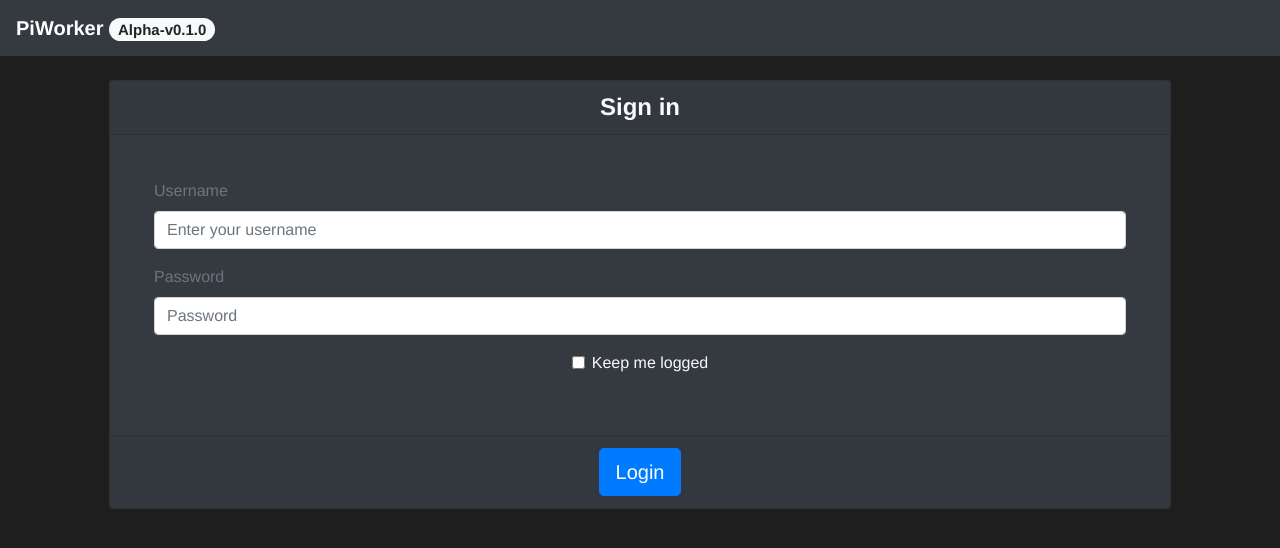
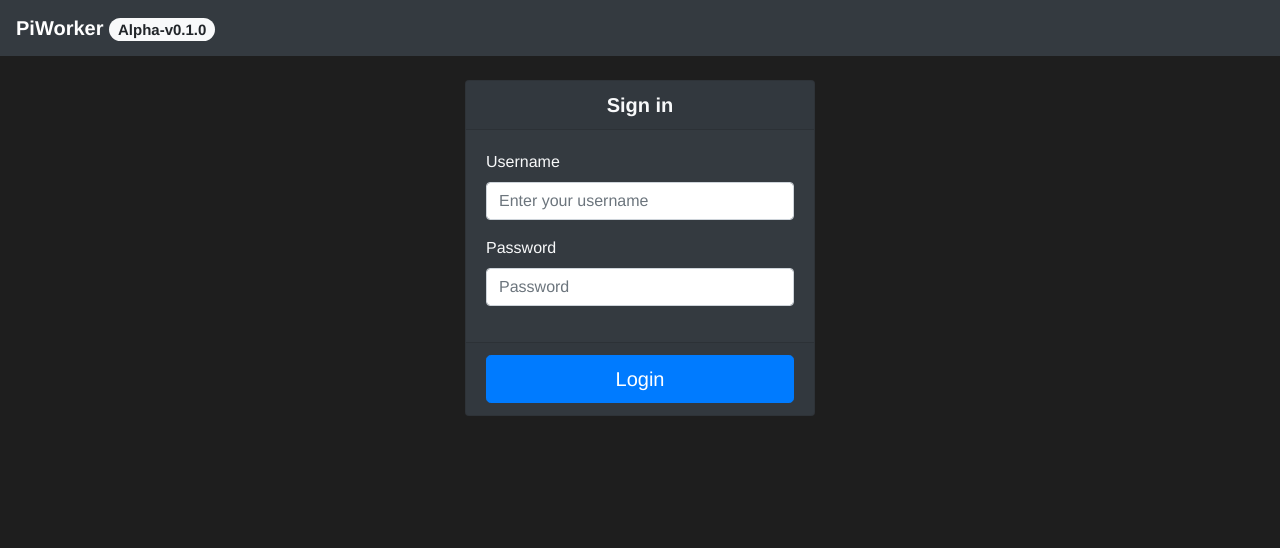
Before and after one commit to Pegasus8/piworker, a Vue app in the folder webui/frontend/: page /login in a window 1280 px wide. Shown: the top 548 px of the page. Built offline with nearby package versions, Linux system fonts and the light colour scheme; what vue-uuid would draw is missing.

Commit message:
Improved Login view design

```diff
--- a/webui/frontend/src/views/Login.vue
+++ b/webui/frontend/src/views/Login.vue
@@ -1,11 +1,13 @@
 <template>
-<div class="container">
-  <div class="m-4 bg-dark card">
-    <div class="card-header h4 font-weight-bold text-light">Sign in</div>
+<div class="container my-4">
+  <div class="justify-content-center row">
+    <div class="col-sm-9 col-md-7 col-lg-5 col-xl-4">
+      <div class="bg-dark card">
+        <div class="card-header h5 font-weight-bold text-light">Sign in</div>
         <div class="card-body">
-      <div class="p-2 p-md-4">
+          <form class>
             <div class="form-group text-left">
-          <label for="username" class="text-muted">Username</label>
+              <label for="username" class="text-light">Username</label>
               <input
                 type="text"
                 class="form-control"
@@ -16,29 +18,27 @@
               />
             </div>
             <div class="form-group text-left">
-          <label for="password" class="text-muted">Password</label>
+              <label for="passwordInput" class="text-light">Password</label>
               <input
                 type="password"
                 class="form-control"
-            id="exampleInputPassword1"
+                id="passwordInput"
                 placeholder="Password"
                 v-model="password"
               />
             </div>
-        <div class="form-group form-check">
-          <input type="checkbox" class="form-check-input" id="keepLoggedCheckbox" />
-          <label class="form-check-label text-light" for="keepLoggedCheckbox">Keep me logged</label>
-        </div>
 
-      </div>
+          </form>
         </div>
         <div class="card-footer">
           <button
-        class="btn btn-primary btn-lg"
+            class="btn btn-primary btn-lg btn-block"
             @click="login"
             >
             Login
           </button>
+        </div>
+      </div>
     </div>
   </div>
 </div>
```
Lines whose indentation alone changed are shown as unchanged.
